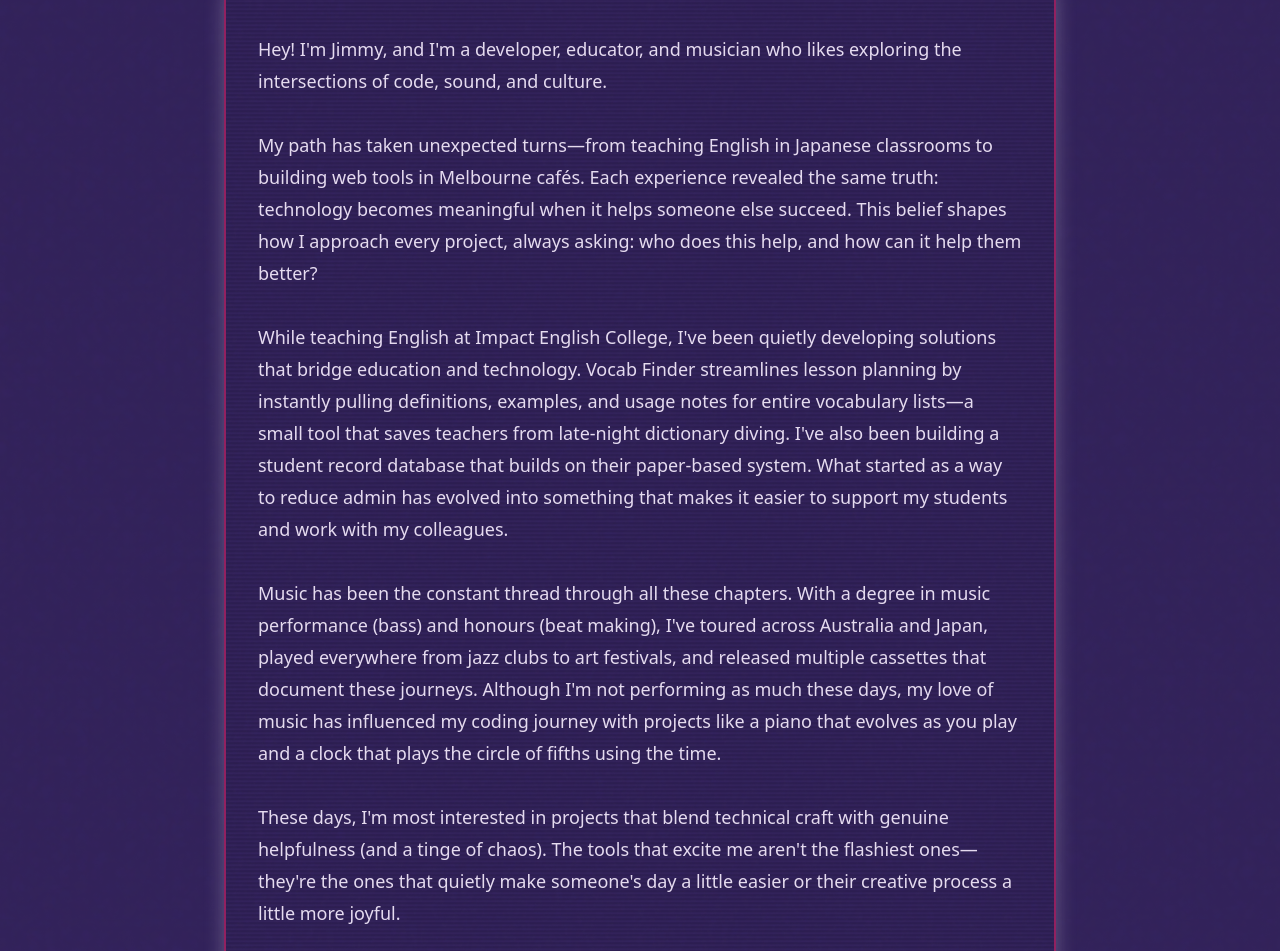
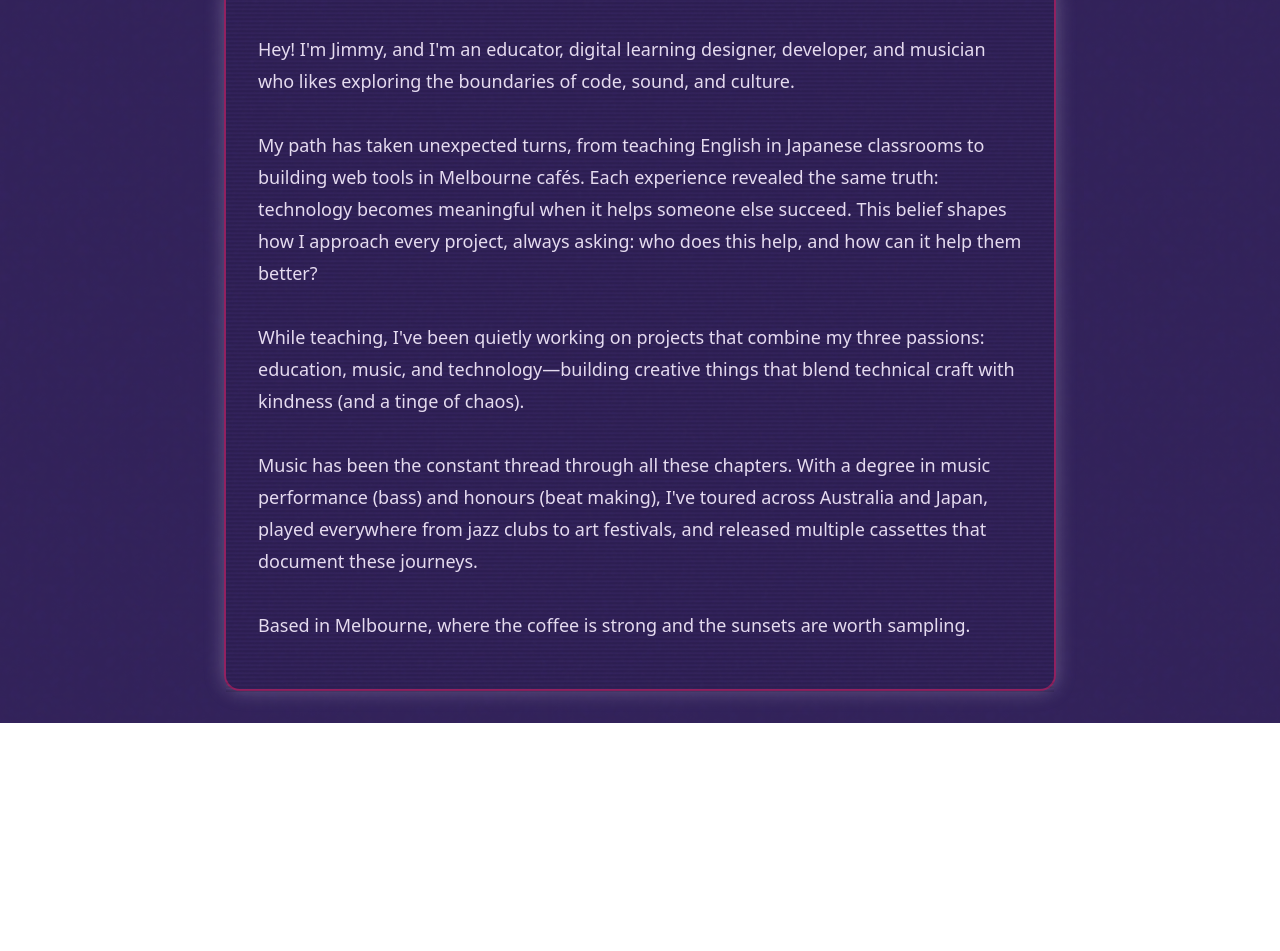
Before and after one commit to jimmyNicholas/portfolio_blog, a Next.js app: page /about in a window 1280 px wide. Shown: the part 361-1312 px from the top of the page. After the commit the page ends 1084 px from the top, so only its background shows below. Built offline with nearby package versions, Linux system fonts and the light colour scheme.

Commit message:
refactor: update AboutPage content for clarity and engagement
- Revised text to enhance readability and better reflect personal experiences and passions.
- Streamlined paragraphs for improved flow and coherence.
- Emphasized the integration of education, technology, and music in the narrative.

```diff
--- a/src/app/about/page.tsx
+++ b/src/app/about/page.tsx
@@ -7,23 +7,24 @@ const AboutPage = () => {
     <PageWrapper>
       <div className="flex flex-col gap-8 bg-themed/80 py-4 rounded-xl text-lg leading-8">
         <p>
-          Hey! I&apos;m Jimmy, and I&apos;m a developer, educator, and musician who likes exploring the intersections of code, sound, and culture.
+          Hey! I&apos;m Jimmy, and I&apos;m an educator, digital learning designer, developer, and musician who likes exploring the boundaries of code,
+          sound, and culture.
         </p>
         <p>
-          My path has taken unexpected turns—from teaching English in Japanese classrooms to building web tools in Melbourne caf&eacute;s. Each experience revealed the same truth: technology becomes meaningful when it helps someone else succeed. This belief shapes how I approach every project, always asking: who does this help, and how can it help them better?
+          My path has taken unexpected turns, from teaching English in Japanese classrooms to building web tools in Melbourne caf&eacute;s. Each
+          experience revealed the same truth: technology becomes meaningful when it helps someone else succeed. This belief shapes how I approach
+          every project, always asking: who does this help, and how can it help them better?
         </p>
         <p>
-          While teaching English at Impact English College, I&apos;ve been quietly developing solutions that bridge education and technology. Vocab Finder streamlines lesson planning by instantly pulling definitions, examples, and usage notes for entire vocabulary lists—a small tool that saves teachers from late-night dictionary diving. I&apos;ve also been building a student record database that builds on their paper-based system. What started as a way to reduce admin has evolved into something that makes it easier to support my students and work with my colleagues.
+          While teaching, I&apos;ve been quietly working on projects that combine my three passions: education, music, and technology—building creative
+          things that blend technical craft with kindness (and a tinge of chaos).
         </p>
         <p>
-          Music has been the constant thread through all these chapters. With a degree in music performance (bass) and honours (beat making), I&apos;ve toured across Australia and Japan, played everywhere from jazz clubs to art festivals, and released multiple cassettes that document these journeys. Although I&apos;m not performing as much these days, my love of music has influenced my coding journey with projects like a piano that evolves as you play and a clock that plays the circle of fifths using the time.
+          Music has been the constant thread through all these chapters. With a degree in music performance (bass) and honours (beat making), I&apos;ve
+          toured across Australia and Japan, played everywhere from jazz clubs to art festivals, and released multiple cassettes that document these
+          journeys.
         </p>
-        <p>
-          These days, I&apos;m most interested in projects that blend technical craft with genuine helpfulness (and a tinge of chaos). The tools that excite me aren&apos;t the flashiest ones—they&apos;re the ones that quietly make someone&apos;s day a little easier or their creative process a little more joyful.
-        </p>
-        <p>
-          Based in Melbourne, where the coffee is strong and the sunsets are worth sampling.
-        </p>
+        <p>Based in Melbourne, where the coffee is strong and the sunsets are worth sampling.</p>
       </div>
     </PageWrapper>
   );
```
